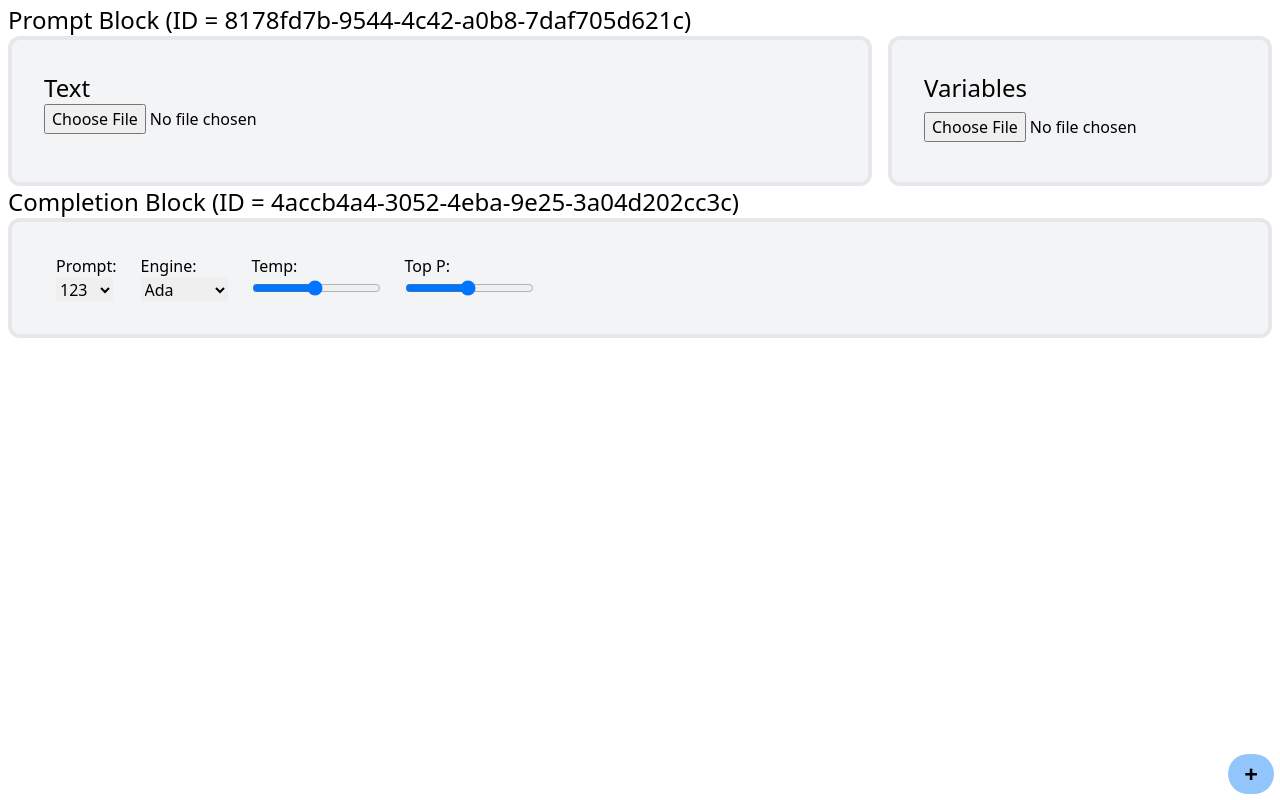
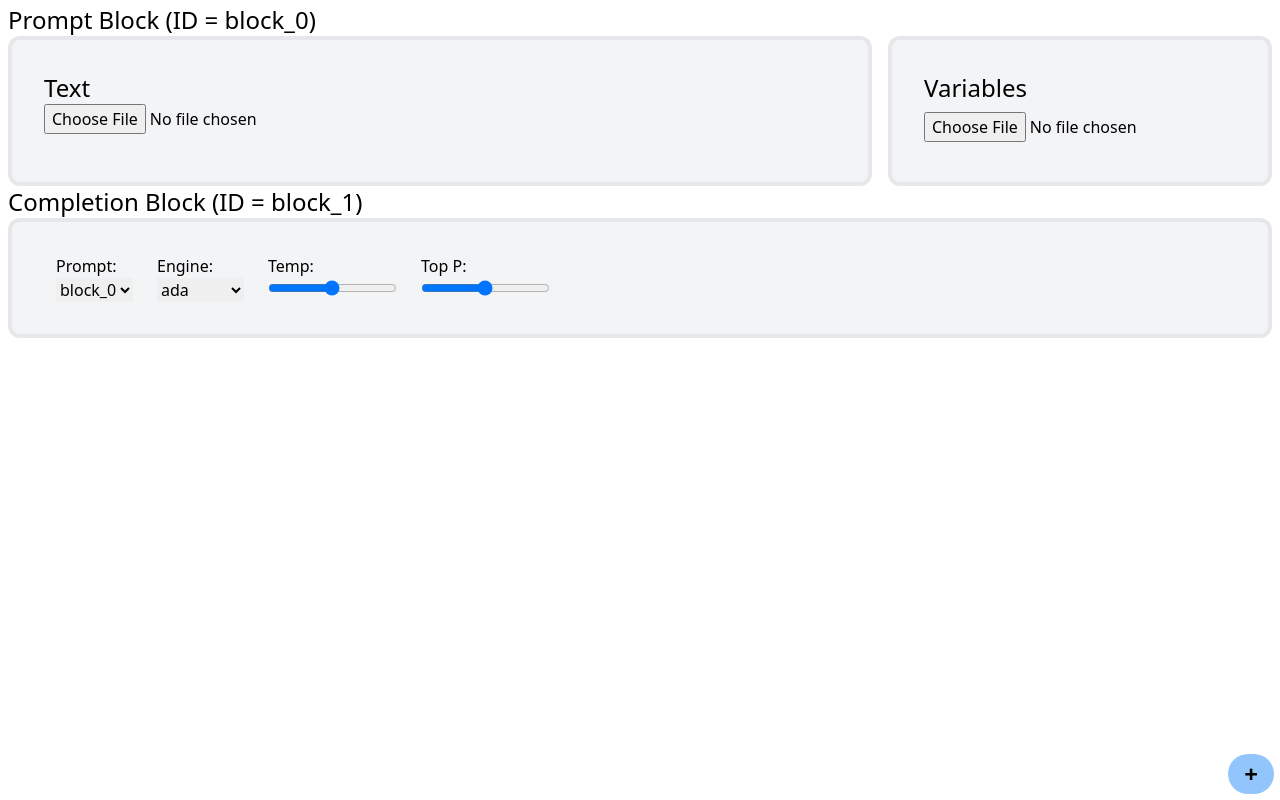
Before and after one commit to OthersideAI/chronology-ui, a Next.js app: page / in a window 1280 px wide. Built offline with nearby package versions, Linux system fonts and the light colour scheme.

Commit message:
blocks! and gen python

```diff
--- a/components/completion-block.js
+++ b/components/completion-block.js
@@ -1,11 +1,10 @@
-export default function CompletionBlock({ id = "NYI", prompts = ['123', '4567'], onChange, completions }) {
+export default function CompletionBlock({ id = "NYI", prompts, onChange, idx }) {
 
-    // TODO add block IDs to form IDs
     return (
-        <div className="w-full" onChange={() => onChange({
-            prompt: document.getElementById("prompt-select").value,
-            engine: document.getElementById("engine-select").value,
-            temperature: document.getElementById("tempRange").value
+        <div className="w-full" onChange={() => onChange(idx, {
+            prompt: document.getElementById(`prompt-select-${id}`).value,
+            engine: document.getElementById(`engine-select-${id}`).value,
+            temperature: document.getElementById(`tempRange-${id}`).value
         })}>
             <h1 className="text-2xl">Completion Block (ID = {id})</h1>
 
@@ -13,22 +12,26 @@ export default function CompletionBlock({ id = "NYI", prompts = ['123', '4567'],
                 <div className="flex-grow box-border border-4 bg-gray-100 rounded-xl p-8">
                     <div className="inline-block px-3">
                         <label htmlFor="Prompt" className="block">Prompt:</label>
-                        <select className="block" id="prompt-select">
-                            {prompts.map((p, idx) => <option key={idx}>{p}</option>)}
+                        <select className="block" id={`prompt-select-${id}`}>
+                            {/* TODO currently generating all prev blocks, is this correct? */}
+                            {prompts.map((p, p_idx) => {
+                                if (p_idx < idx) return <option key={p_idx}>{`block_${p_idx}`}</option>
+                                return null
+                            })}
                         </select>
                     </div>
                     <div className="inline-block px-3">
                         <label htmlFor="engine" className="block">Engine:</label>
-                        <select name="engine" className="block" id="engine-select">
-                            <option>Ada</option>
-                            <option>Babbage</option>
-                            <option>Curie</option>
-                            <option>Davinci</option>
+                        <select name="engine" className="block" id={`engine-select-${id}`}>
+                            <option>ada</option>
+                            <option>babbage</option>
+                            <option>curie</option>
+                            <option>davinci</option>
                         </select>
                     </div>
                     <div className="inline-block px-3">
                         <label htmlFor="temp" className="block">Temp:</label>
-                        <input type="range" name="temp" min="1" max="100" defaultValue="50" id="tempRange" />
+                        <input type="range" name="temp" min="1" max="100" defaultValue="50" id={`tempRange-${id}`} />
                     </div>
                     <div className="inline-block px-3">
                         <label htmlFor="temp" className="block">Top P:</label>
--- /dev/null
+++ b/components/search-block.js
@@ -0,0 +1,62 @@
+import { useState } from 'react'
+
+export default function SearchBlock({ id = "NYI", onChange, idx }) {
+
+    const [fileContent, setFileContent] = useState(null)
+
+    function getFileContents(fileID, cb) {
+        var txtFile = document.getElementById(fileID).files[0];
+        if (txtFile) {
+            var reader = new FileReader();
+            reader.readAsText(txtFile, "UTF-8");
+            reader.onload = function (evt) {
+                cb(evt.target.result)
+            }
+            reader.onerror = function (evt) {
+                console.log("error reading file");
+            }
+        }
+    }
+
+    return (
+        <div className="w-full" onChange={() => onChange(idx, {
+            engine: document.getElementById(`engine-select-${id}`).value,
+            query: document.getElementById(`query-${id}`).value,
+            docs: fileContent
+        })}>
+
+            <h1 className="text-2xl">Semantic Search Block (ID = {id})</h1>
+
+            <div className="flex space-x-4">
+
+                <div className="flex-grow box-border border-4 bg-gray-100 rounded-xl p-8">
+
+                    <div className="inline-block px-3">
+                        <label htmlFor="query" className="block">Query:</label>
+                        <input name={`query-${id}`} id={`query-${id}`} />
+                    </div>
+                    <div className="inline-block px-3">
+                        <label htmlFor="docs" className="block">Docs:</label>
+                        <input type="file" name="docs" id={`docsFile-${id}`} onChange={() => getFileContents(`docsFile-${id}`, (res) => {
+                            setFileContent(res)
+                            onChange(idx, {
+                                engine: document.getElementById(`engine-select-${id}`).value,
+                                query: document.getElementById(`query-${id}`).value,
+                                docs: res
+                            })
+                        })} />
+                    </div>
+                    <div className="inline-block px-3">
+                        <label htmlFor="engine" className="block">Engine:</label>
+                        <select name="engine" className="block" id={`engine-select-${id}`}>
+                            <option>ada</option>
+                            <option>babbage</option>
+                            <option>curie</option>
+                            <option>davinci</option>
+                        </select>
+                    </div>
+                </div>
+            </div>
+        </div>
+    )
+}
--- a/package.json
+++ b/package.json
@@ -10,7 +10,6 @@
   "dependencies": {
     "@monaco-editor/react": "^3.7.4",
     "autoprefixer": "^10.1.0",
-    "codemirror": "^5.58.3",
     "monaco-editor": "^0.21.2",
     "next": "10.0.3",
     "postcss": "^8.2.1",
--- a/pages/index.js
+++ b/pages/index.js
@@ -1,55 +1,136 @@
 import Head from 'next/head'
-import Block from '../components/block'
 import PromptBlock from '../components/prompt-block'
 import CompletionBlock from '../components/completion-block'
-import { useState } from 'react'
-import { v4 as uuidv4 } from 'uuid';
+import SearchBlock from "../components/search-block";
+import { useState, useEffect } from 'react'
 
 export default function Home() {
-  const [completions, setCompletions] = useState([])
+  const [completions, setCompletions] = useState({})
+  const [prompts, setPrompts] = useState({})
+  const [searches, setSearches] = useState({})
+  const [blocks, appendBlock] = useState(['prompt', 'completion'])
 
-  function appendCompletion (val) {
-    console.log(val)
+  const [promptIDs, addPromptID] = useState(new Set().add('block_0'))
+
+  const [isMenuOpen, setMenu] = useState(false)
+
+  function appendCompletion(idx, val) {
+    setCompletions({ ...completions, [`block_${idx}`]: val })
+    addPromptID(new Set([...promptIDs, `block_${idx}`]))
   }
 
-  const [blocks, appendBlock] = useState([<PromptBlock id={uuidv4()} />, <CompletionBlock id={uuidv4()} onChange={appendCompletion} completions={completions} />])
-  const [isMenuOpen, setMenu] = useState(false)
+  function appendPrompts(idx, val) {
+    setPrompts({ ...prompts, [`block_${idx}`]: { ...prompts[`block_${idx}`], [val.type]: val.value } })
+    addPromptID(new Set([...promptIDs, `block_${idx}`]))
+  }
+
+  function appendSearch(idx, val) {
+    setSearches({ ...searches, [`block_${idx}`]: val })
+    addPromptID(new Set([...promptIDs, `block_${idx}`]))
+  }
+
+
   function addBlock(type = "") {
-    // TODO add list index
-    if (type === "Prompt") appendBlock(blocks => [...blocks, <PromptBlock id={uuidv4()} />])
-    else if (type === "Completion") appendBlock(blocks => [...blocks, <CompletionBlock id={uuidv4()} onChange={appendCompletion} completions={completions} />])
+    if (type === "Prompt") appendBlock(blocks => [...blocks, 'prompt'])
+    else if (type === "Completion") appendBlock(blocks => [...blocks, 'completion'])
+    else if (type === "Search") appendBlock(blocks => [...blocks, 'search'])
   }
-  function showMenu () {
+  function showMenu() {
     setMenu(!isMenuOpen)
   }
 
+  // useEffect(() => console.log(promptIDs), [promptIDs]);
+  // useEffect(() => console.log(prompts), [prompts]);
+  // useEffect(() => console.log(completions), [completions]);
+  // useEffect(() => console.log(searches), [searches])
 
+  // TODO try/catch
   function generatePython() {
+    const vals = []
+    for (let i = 0; i < blocks.length; i++) {
+      let block = blocks[i]
+      if (block === "prompt") {
+        vals.push({ "prompt": prompts[`block_${i}`] })
+      } else if (block === "completion") {
+        vals.push({ "completion": completions[`block_${i}`] })
+      } else if (block === "search") {
+        vals.push({"search": searches[`block_${i}`]})
+      }
+    }
 
+    let pythonCode = `from chronological import main, read_prompt, gather, fetch_max_search_doc, cleaned_completion, prepend_prompt\n\n\nasync def logic():\n`
+    for (let i = 0; i < vals.length; i++) {
+      let val = vals[i]
+      if (Object.keys(val)[0] === "completion") {
+        const cmpl = val["completion"]
+        if (prompts[cmpl["prompt"]] === undefined) {
+          pythonCode += `\tblock_${i} = await cleaned_completion(${cmpl["prompt"]}, engine="${cmpl["engine"]}", temperature=${cmpl["temperature"] / 100})\n`
+        } else {
+          if (prompts[cmpl["prompt"]]["vars"] === undefined) {
+            pythonCode += `\tblock_${i} = await cleaned_completion(${JSON.stringify(prompts[cmpl["prompt"]]["txt"])}, engine="${cmpl["engine"]}", temperature=${cmpl["temperature"] / 100})\n`
+          } else {
+            let cleanedVars = prompts[cmpl["prompt"]]["vars"].split('\n').map(vr => `\"` + vr + `\"`).join(',') // TODO is this caused by newline?
+            pythonCode += `\tblock_${i} = await cleaned_completion(${JSON.stringify(prompts[cmpl["prompt"]]["txt"])}.format(${cleanedVars}), engine="${cmpl["engine"]}", temperature=${cmpl["temperature"] / 100})\n`
+          }
+        }
+      }
+      else if (Object.keys(val)[0] === "search") {
+        const srch = val["search"]
+        // TODO n and min score cutoff
+        pythonCode += `\tblock_${i} = await fetch_max_search_doc("${srch["query"]}", ${srch["docs"]}, engine="${srch["engine"]}", n=1, min_score_cutoff=0)\n`
+      }
+    }
+
+    pythonCode += `\n\nmain(logic)`
+
+    download("chrono_logic.py", pythonCode)
   }
+
+  function download(filename, text) {
+    var pom = document.createElement('a');
+    pom.setAttribute('href', 'data:text/plain;charset=utf-8,' + encodeURIComponent(text));
+    pom.setAttribute('download', filename);
+
+    if (document.createEvent) {
+        var event = document.createEvent('MouseEvents');
+        event.initEvent('click', true, true);
+        pom.dispatchEvent(event);
+    }
+    else {
+        pom.click();
+    }
+}
 
   return (
     <div className="container mx-auto px-2 py-1">
       <Head>
-        <title>Create Next App</title>
+        <title>Chronology</title>
         <link rel="icon" href="/favicon.ico" />
       </Head>
 
       <main className="divide-y-1">
-        {blocks}
+        {blocks.map((block, idx) => {
+          if (block === "prompt") {
+            return (<PromptBlock id={`block_${idx}`} onChange={appendPrompts} prompts={prompts} idx={idx} />)
+          }
+          else if (block === "completion") {
+            return (<CompletionBlock id={`block_${idx}`} onChange={appendCompletion} idx={idx} prompts={Array.from(promptIDs)} />)
+          }
+          else if (block === "search") {
+            return (<SearchBlock id={`block_${idx}`} onChange={appendSearch} idx={idx} />)
+          }
+        })}
       </main>
+
       <div className="fixed bottom-1.5 right-1.5 z-50">
         <div id="myDropdown" className={isMenuOpen ? "pb-2" : "hidden"}>
-          <a className="block border-b-2 border-blue-600 bg-blue-200 hover:bg-blue-500 p-3 items-center" href="#"onClick={() => addBlock("Prompt")} >Add a Prompt Block</a>
+          <a className="block border-b-2 border-blue-600 bg-blue-200 hover:bg-blue-500 p-3 items-center" href="#" onClick={() => addBlock("Prompt")} >Add a Prompt Block</a>
           <a className="block border-b-2 border-blue-600 bg-blue-200 hover:bg-blue-500 p-3 items-center" href="#" onClick={() => addBlock("Completion")}>Add a Completion Block</a>
-          <a className="block  border-blue-600 bg-blue-200 hover:bg-blue-500 p-3 items-center" href="#">Generate Python Code</a>
+          <a className="block border-b-2 border-blue-600 bg-blue-200 hover:bg-blue-500 p-3 items-center" href="#" onClick={() => addBlock("Search")}>Add a Search Block</a>
+          <a className="block  border-blue-600 bg-blue-200 hover:bg-blue-500 p-3 items-center" href="#" onClick={() => generatePython()}>Generate Python Code</a>
         </div>
         <button className="float-right bg-blue-300 hover:bg-blue-500 text-2xl font-bold py-1 px-4 rounded-full inline-flex items-center" onClick={() => showMenu()}>+</button>
-
       </div>
-
-      {/* <button className="z-50 fixed bottom-1.5 right-3.5 bg-gray-300  font-bold py-2 px-4 rounded inline-flex items-center" onClick={() => addBlock("Prompt")}>Add a Prompt Block</button>
-      <button className="fixed bottom-1.5 right-4.5 bg-gray-300  font-bold py-2 px-4 rounded inline-flex items-center" onClick={() => addBlock("Completion")}>Add a Completion Block</button> */}
     </div>
   )
 }
```
Also changed, not shown: components/prompt-block.js (+30 -7 lines), 1 other file (tests, documents, lock files or other folders).
